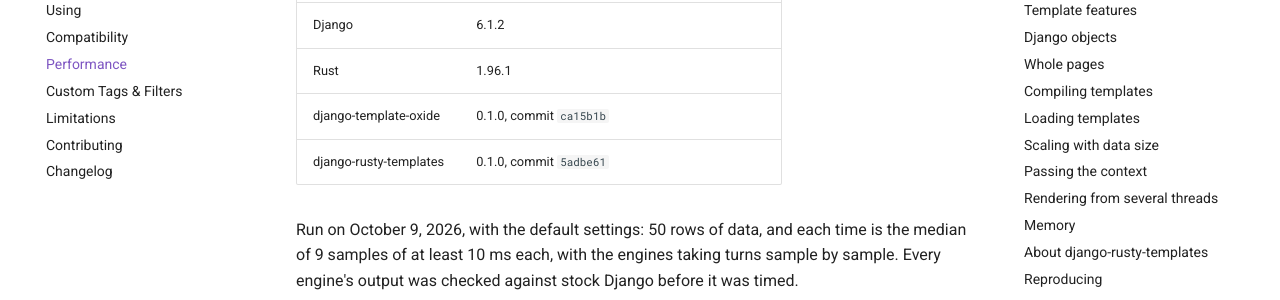
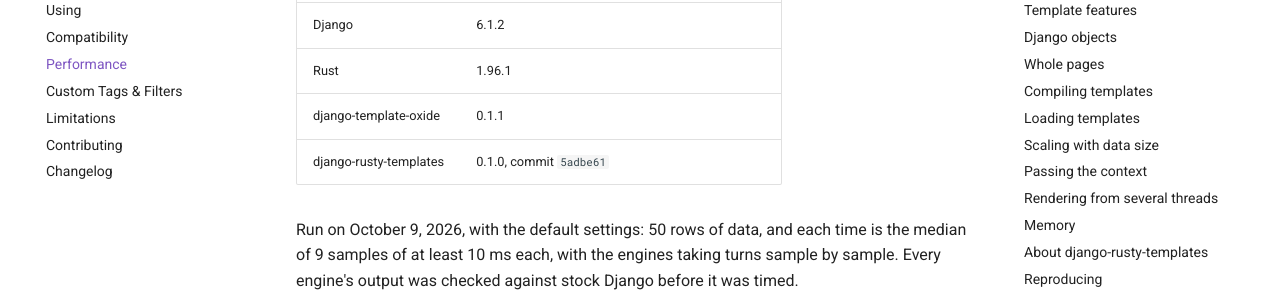
Before and after one commit to nickpetrovic/django-template-oxide, an MkDocs documentation site: the page built from docs/performance.md, in a window 1280 px wide and 900 px high, scrolled down 537 px. Shown: the part 152-452 px from the top of the window. Built offline with MkDocs 1.6.1 and Material for MkDocs 9.7.7, drawn with Linux system fonts in a browser that asks for light colours; comment, search, counter and statistics services are not loaded.

Commit message:
release: 0.1.1
Bumps the version to 0.1.1 and moves the Unreleased changelog entries under it. This release makes rendering scale across threads on free-threaded Python and speeds up single-thread rendering, and ships the rewritten benchmark and its published results.

```diff
--- a/Cargo.toml
+++ b/Cargo.toml
@@ -1,6 +1,6 @@
 [package]
 name = "django-template-oxide"
-version = "0.1.0"
+version = "0.1.1"
 edition = "2024"
 rust-version = "1.88"
 description = "A Rust implementation of Django's template engine, exposed as a Python extension via PyO3."
--- a/docs/performance.md
+++ b/docs/performance.md
@@ -18,7 +18,7 @@
 | Python, free-threaded  | CPython 3.14.7 (3.14t), GIL off                  |
 | Django                 | 6.1.2                                            |
 | Rust                   | 1.96.1                                           |
-| django-template-oxide  | 0.1.0, commit `ca15b1b`                          |
+| django-template-oxide  | 0.1.1                                            |
 | django-rusty-templates | 0.1.0, commit `5adbe61`                          |
 
 Run on October 9, 2026, with the default settings: 50 rows of data,
```
Also changed, not shown: CHANGELOG.md (+2 -0 lines), docs/install.md (+1 -1 lines), 1 other file.
